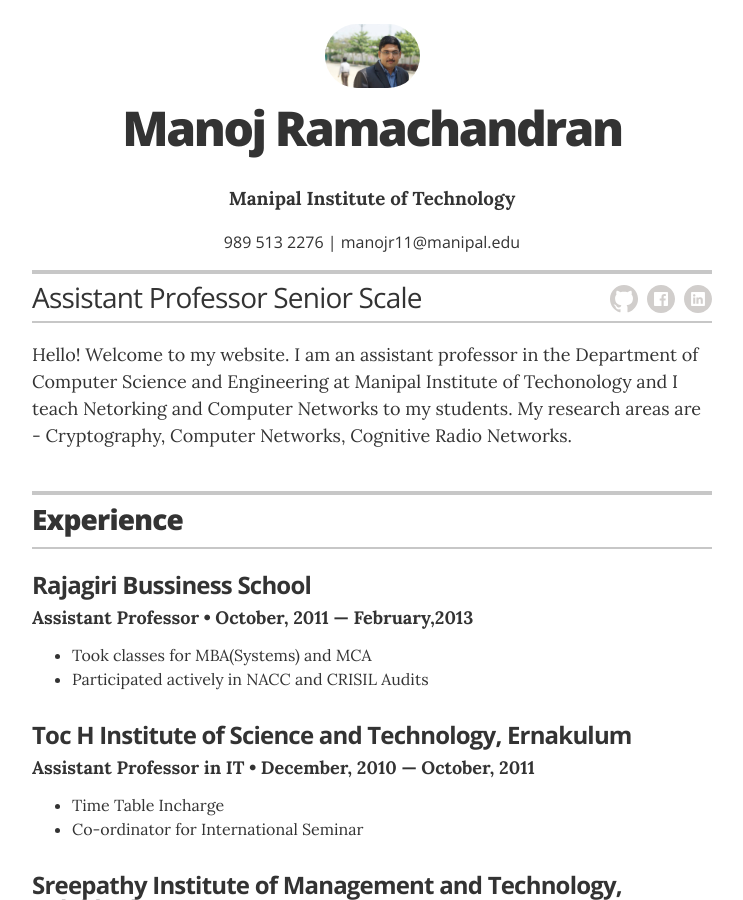
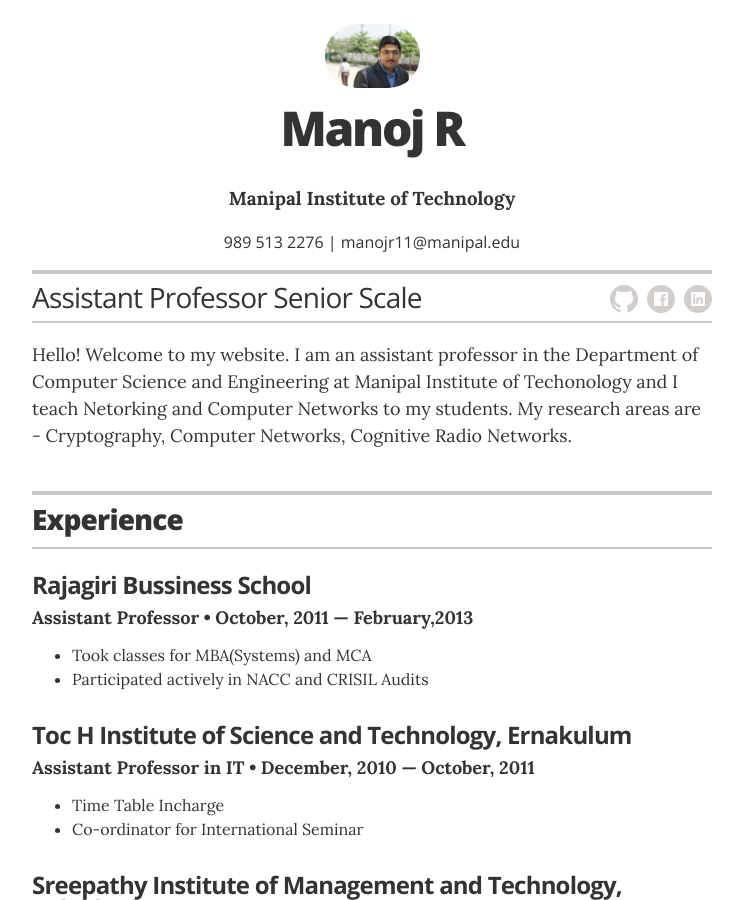
Before and after one commit to manojramchandran/manojramchandran.github.com, a Jekyll site: the page built from index.html, in a window 1280 px wide and 900 px high. Shown: the whole window, without its empty margins (268-1011 px from the left). Built offline with Jekyll 4.4.1, drawn with Linux system fonts in a browser that asks for light colours.

Commit message:
Update _config.yml

```diff
--- a/_config.yml
+++ b/_config.yml
@@ -1,6 +1,6 @@
 # Site settings
 title: "My Resume"
-description: "Online CV of Manoj Ramachandran"
+description: "Online CV of Manoj R"
 
 # Build settings
 markdown: kramdown
@@ -10,7 +10,7 @@
 
 # Resume settings
 resume_avatar:                  "true"
-resume_name:                    "Manoj Ramachandran"
+resume_name:                    "Manoj R"
 resume_title:                   "Assistant Professor Senior Scale"
 resume_contact_email:
   "manojr11@manipal.edu"
```
